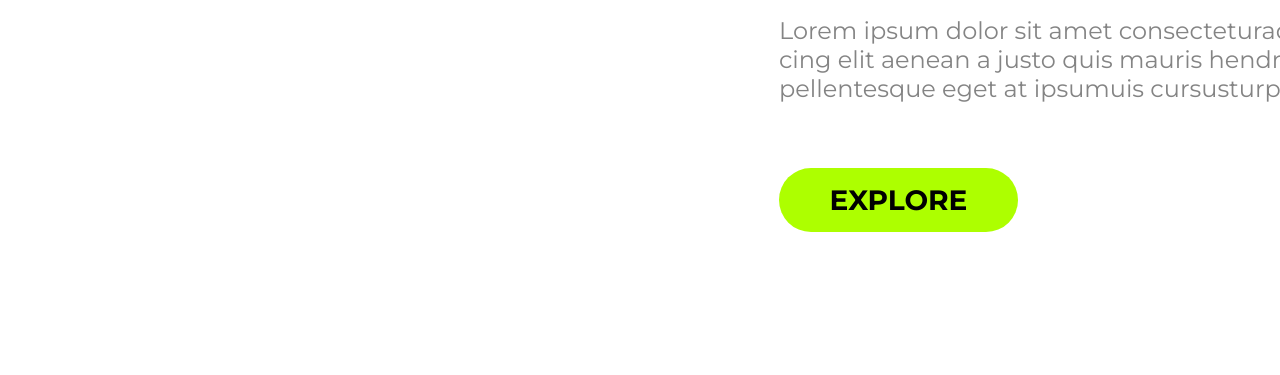
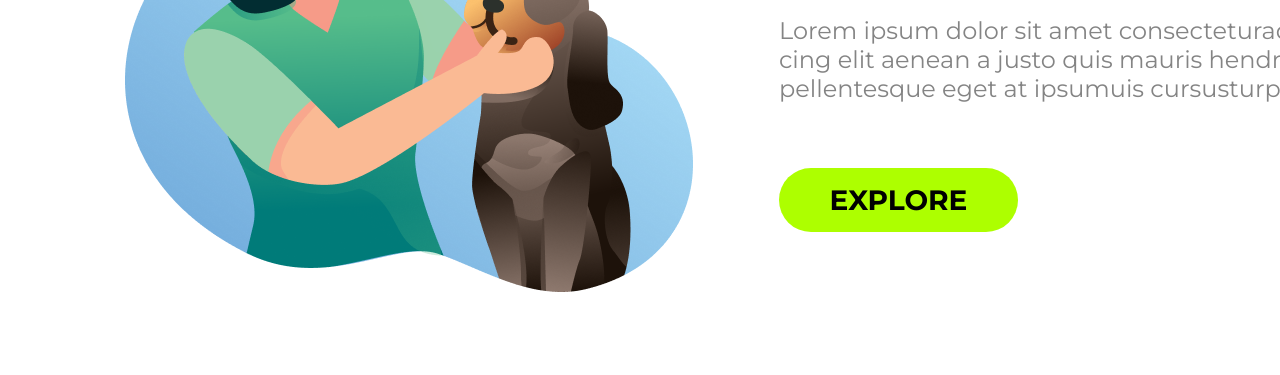
Before and after one commit to giulio-attilio/4.Responsive-We-care, a plain HTML site: page index.html in a window 1280 px wide. Shown: the part 425-800 px from the top of the page. Drawn offline with Linux system fonts and the light colour scheme.

Commit message:
Modified img link

```diff
--- a/index.html
+++ b/index.html
@@ -25,7 +25,7 @@
     </header>
 
     <section id="section-left">
-        <img src="./girl-and-dog.png" alt="girl-and-dog">
+        <img src="./assets/girl-and-dog.png" alt="girl-and-dog">
     </section>
 
     <section id="section-right">
```
